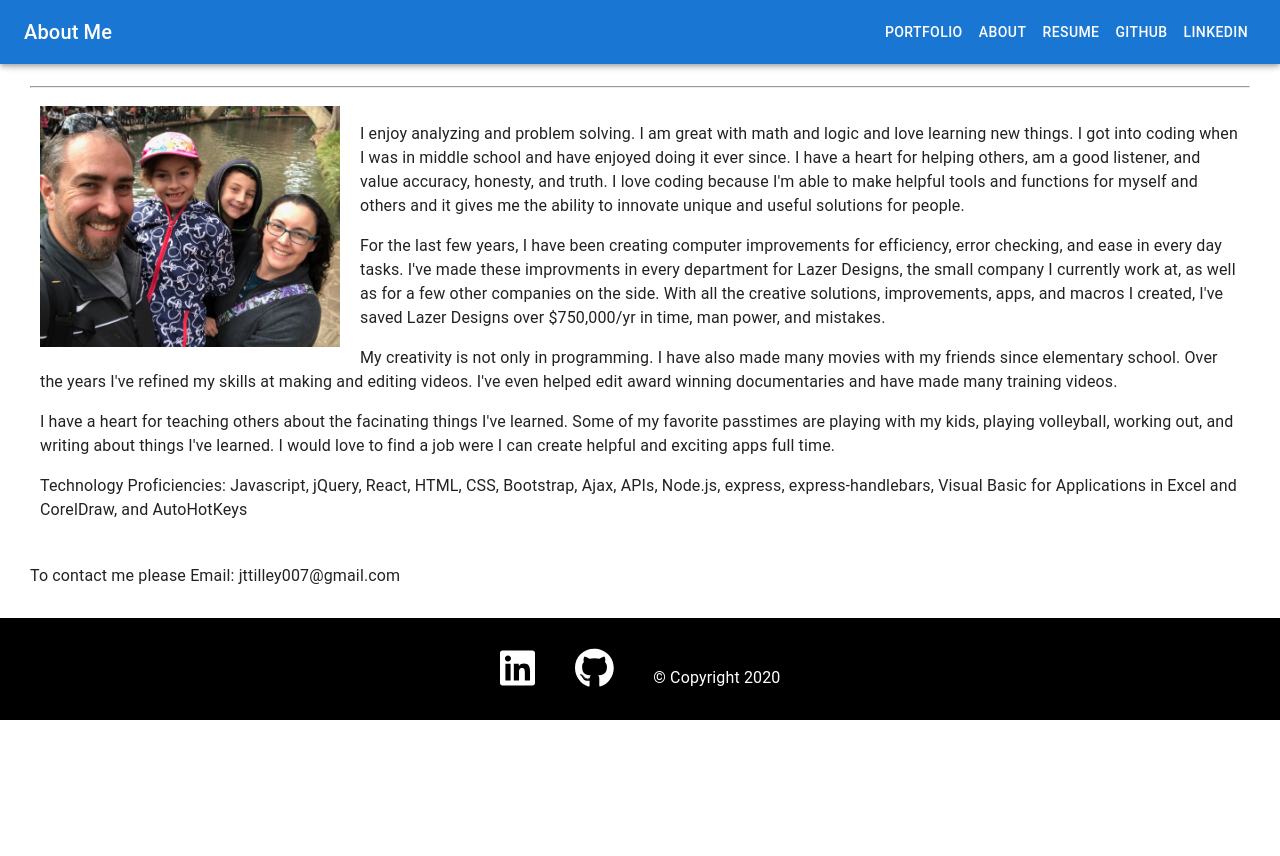
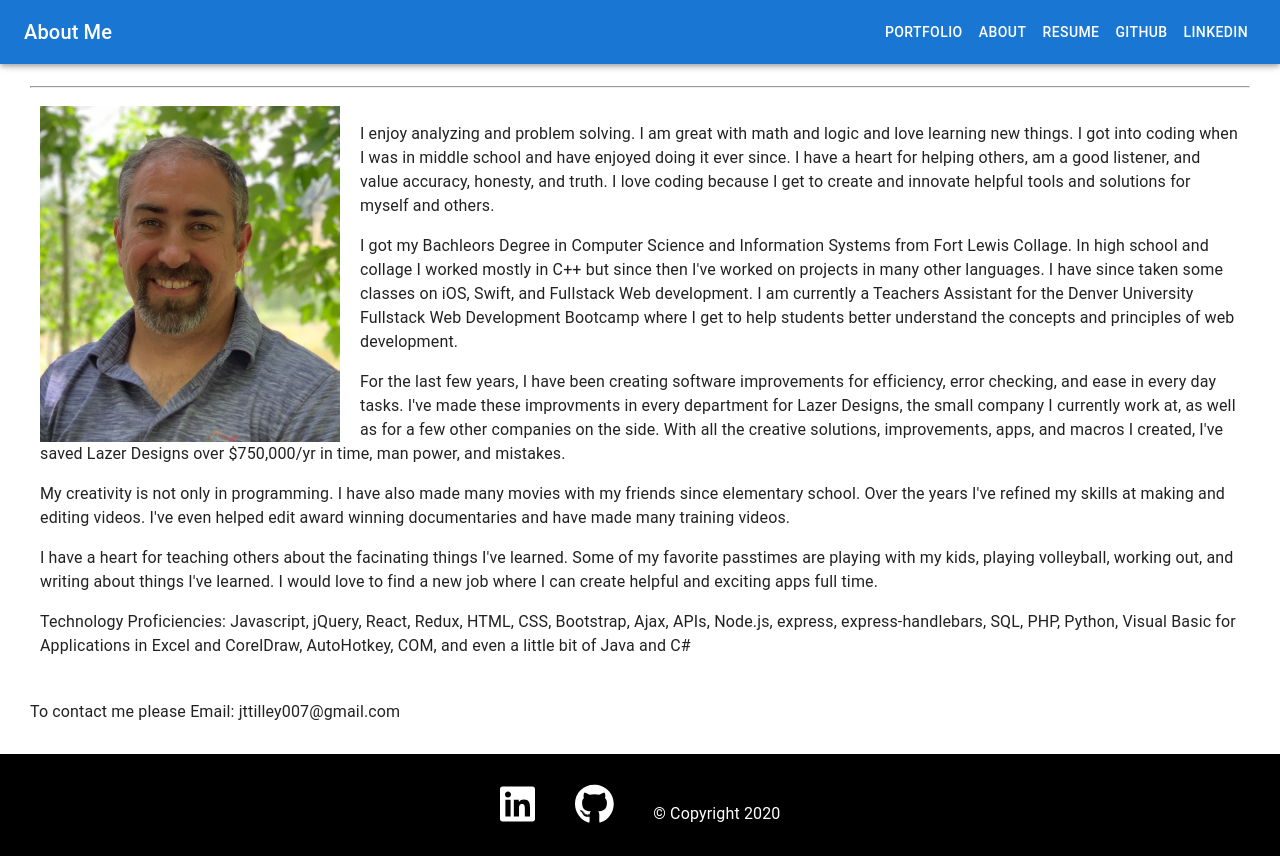
Before and after one commit to jttilley/jasons-portfolio, a React (Create React App) app: page /about in a window 1280 px wide. Before the commit the page ends 800 px from the top, so only its background shows below. Built offline with nearby package versions, Linux system fonts and the light colour scheme.

Commit message:
revised photo and About page

```diff
--- a/src/pages/about.js
+++ b/src/pages/about.js
@@ -43,21 +43,24 @@ const About = () => {
               </Row>
               <Row>
                 <Col md={12} className="about">
-                  <img className="aboutPic" alt="Jason Tilley" src={process.env.PUBLIC_URL + "/images/Family.jpeg"} />
+                  <img className="aboutPic" alt="Jason Tilley" src={process.env.PUBLIC_URL + "/images/IMG_4271.jpeg"} />
                   <p>
-                    I enjoy analyzing and problem solving. I am great with math and logic and love learning new things. I got into coding when I was in middle school and have enjoyed doing it ever since. I have a heart for helping others, am a good listener, and value accuracy, honesty, and truth. I love coding because I'm able to make helpful tools and functions for myself and others and it gives me the ability to innovate unique and useful solutions for people.
+                    I enjoy analyzing and problem solving. I am great with math and logic and love learning new things. I got into coding when I was in middle school and have enjoyed doing it ever since. I have a heart for helping others, am a good listener, and value accuracy, honesty, and truth. I love coding because I get to create and innovate helpful tools and solutions for myself and others.
                   </p>
                   <p>
-                    For the last few years, I have been creating computer improvements for efficiency, error checking, and ease in every day tasks. I've made these improvments in every department for Lazer Designs, the small company I currently work at, as well as for a few other companies on the side. With all the creative solutions, improvements, apps, and macros I created, I've saved Lazer Designs over $750,000/yr in time, man power, and mistakes.
+                    I got my Bachleors Degree in Computer Science and Information Systems from Fort Lewis Collage. In high school and collage I worked mostly in C++ but since then I've worked on projects in many other languages. I have since taken some classes on iOS, Swift, and Fullstack Web development. I am currently a Teachers Assistant for the Denver University Fullstack Web Development Bootcamp where I get to help students better understand the concepts and principles of web development.
+                  </p>
+                  <p>
+                    For the last few years, I have been creating software improvements for efficiency, error checking, and ease in every day tasks. I've made these improvments in every department for Lazer Designs, the small company I currently work at, as well as for a few other companies on the side. With all the creative solutions, improvements, apps, and macros I created, I've saved Lazer Designs over $750,000/yr in time, man power, and mistakes.
                   </p>
                   <p>
                     My creativity is not only in programming. I have also made many movies with my friends since elementary school. Over the years I've refined my skills at making and editing videos. I've even helped edit award winning documentaries and have made many training videos.
                   </p>
                   <p>
-                    I have a heart for teaching others about the facinating things I've learned. Some of my favorite passtimes are playing with my kids, playing volleyball, working out, and writing about things I've learned. I would love to find a job were I can create helpful and exciting apps full time.
+                    I have a heart for teaching others about the facinating things I've learned. Some of my favorite passtimes are playing with my kids, playing volleyball, working out, and writing about things I've learned. I would love to find a new job where I can create helpful and exciting apps full time.
                   </p>
                   <p>
-                    Technology Proficiencies: Javascript, jQuery, React, HTML, CSS, Bootstrap, Ajax, APIs, Node.js, express, express-handlebars, Visual Basic for Applications in Excel and CorelDraw, and AutoHotKeys
+                    Technology Proficiencies: Javascript, jQuery, React, Redux, HTML, CSS, Bootstrap, Ajax, APIs, Node.js, express, express-handlebars, SQL, PHP, Python, Visual Basic for Applications in Excel and CorelDraw, AutoHotkey, COM, and even a little bit of Java and C#
                   </p>
                 </Col>
               </Row>
```
